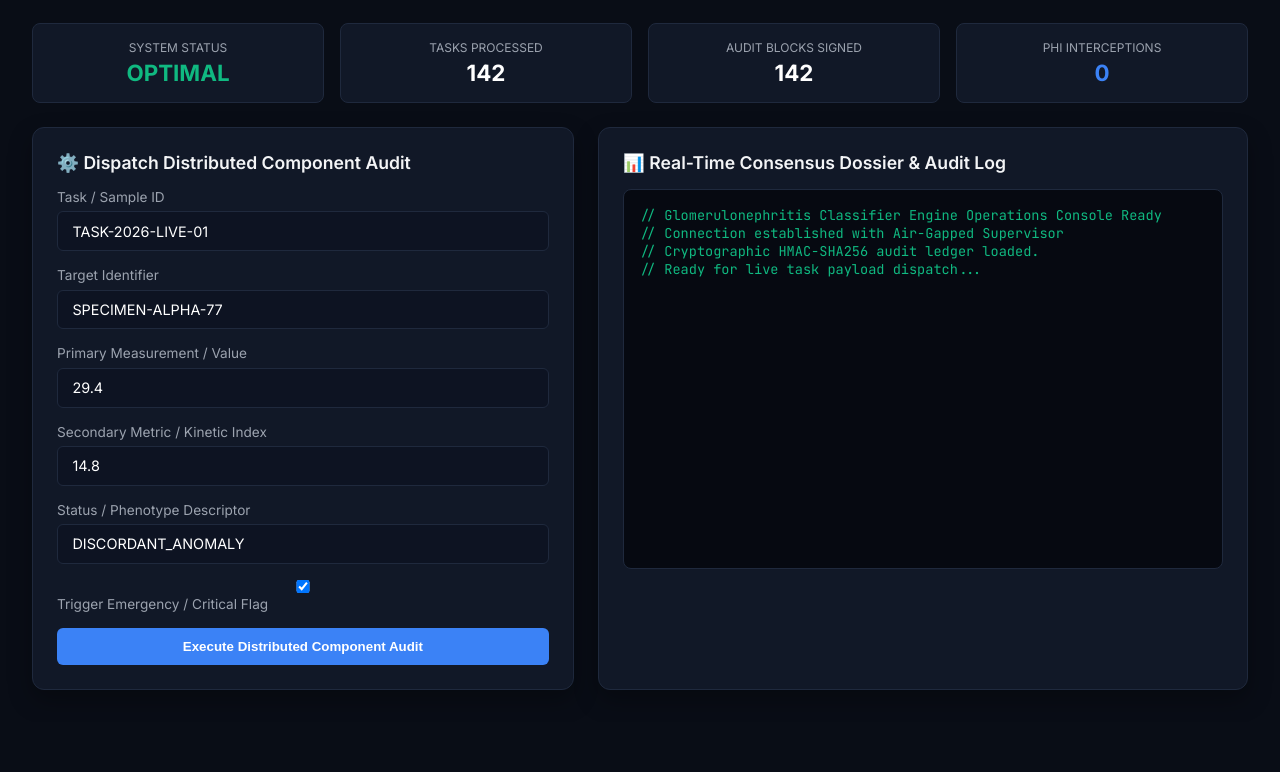
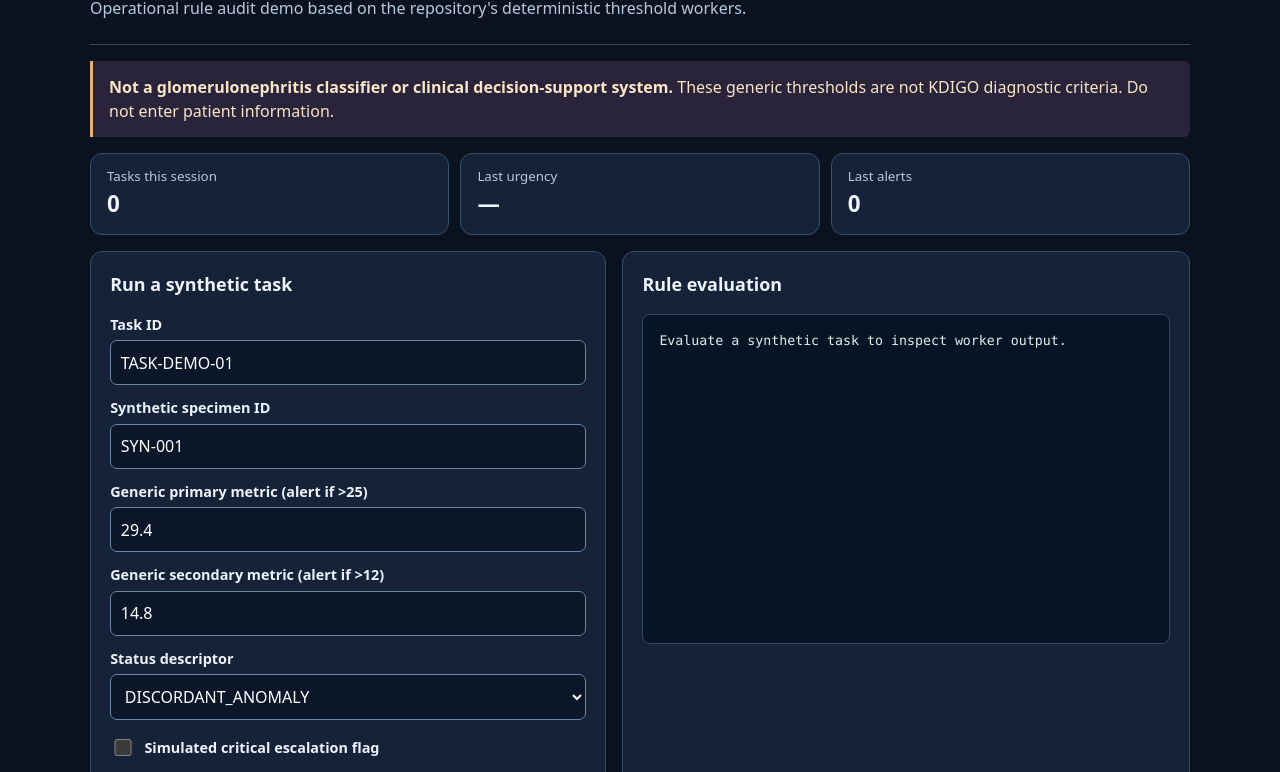
Before and after one commit to abusuraihsakhri/glomerulonephritis-classifier-agent, a plain HTML site: page web/index.html in a window 1280 px wide. Shown: the part 118-890 px from the top of the page. Before the commit the page ends 840 px from the top, so only its background shows below. Drawn offline with Linux system fonts and the light colour scheme.

Commit message:
Make browser rule demo functional and add smoke tests

```diff
--- a/web/index.html
+++ b/web/index.html
@@ -1,236 +1,103 @@
-<!DOCTYPE html>
+<!doctype html>
 <html lang="en">
 <head>
-    <meta charset="UTF-8">
-    <meta name="viewport" content="width=device-width, initial-scale=1.0">
-    <title>Glomerulonephritis Classifier Engine — Operations Console</title>
-    <link href="https://fonts.googleapis.com/css2?family=Inter:wght@300;400;600;700&family=JetBrains+Mono:wght@400;600&display=swap" rel="stylesheet">
+<meta charset="utf-8"><meta name="viewport" content="width=device-width,initial-scale=1">
+<title>GN rule audit — Local demonstration</title>
 <style>
-        :root {
-            --bg: #090d16;
-            --card: #111827;
-            --border: #1f293d;
-            --accent: #3b82f6;
-            --accent-glow: rgba(59, 130, 246, 0.25);
-            --text: #f3f4f6;
-            --text-muted: #9ca3af;
-            --danger: #ef4444;
-            --warning: #f59e0b;
-            --success: #10b981;
-        }
-        * { box-sizing: border-box; margin: 0; padding: 0; }
-        body {
-            font-family: 'Inter', sans-serif;
-            background: var(--bg);
-            color: var(--text);
-            padding: 2rem;
-            min-height: 100vh;
-        }
-        .header {
-            display: flex;
-            justify-content: space-between;
-            align-items: center;
-            border-bottom: 1px solid var(--border);
-            padding-bottom: 1.5rem;
-            margin-bottom: 2rem;
-        }
-        .header-title h1 { font-size: 1.6rem; font-weight: 700; color: #fff; }
-        .header-title p { color: var(--text-muted); font-size: 0.9rem; margin-top: 0.25rem; }
-        .badge {
-            display: inline-block;
-            padding: 0.3rem 0.8rem;
-            border-radius: 9999px;
-            font-size: 0.75rem;
-            font-weight: 600;
-            background: var(--accent-glow);
-            color: var(--accent);
-            border: 1px solid var(--accent);
-        }
-        .grid {
-            display: grid;
-            grid-template-columns: 1fr 1.2fr;
-            gap: 1.5rem;
-        }
-        .card {
-            background: var(--card);
-            border: 1px solid var(--border);
-            border-radius: 12px;
-            padding: 1.5rem;
-            box-shadow: 0 10px 25px rgba(0,0,0,0.3);
-        }
-        .card h2 {
-            font-size: 1.1rem;
-            font-weight: 600;
-            margin-bottom: 1rem;
-            display: flex;
-            align-items: center;
-            gap: 0.5rem;
-        }
-        .form-group { margin-bottom: 1rem; }
-        label { display: block; font-size: 0.85rem; color: var(--text-muted); margin-bottom: 0.4rem; }
-        input, select, textarea {
-            width: 100%;
-            padding: 0.65rem 0.9rem;
-            background: #0d1322;
-            border: 1px solid var(--border);
-            border-radius: 6px;
-            color: #fff;
-            font-family: inherit;
-            font-size: 0.9rem;
-        }
-        input:focus, textarea:focus { outline: none; border-color: var(--accent); }
-        .btn {
-            background: var(--accent);
-            color: #fff;
-            border: none;
-            padding: 0.7rem 1.4rem;
-            border-radius: 6px;
-            font-weight: 600;
-            cursor: pointer;
-            transition: 0.2s;
-            width: 100%;
-        }
-        .btn:hover { background: #2563eb; }
-        .terminal {
-            background: #060911;
-            border: 1px solid var(--border);
-            border-radius: 8px;
-            padding: 1rem;
-            font-family: 'JetBrains Mono', monospace;
-            font-size: 0.85rem;
-            color: #10b981;
-            height: 380px;
-            overflow-y: auto;
-            white-space: pre-wrap;
-        }
-        .metrics-bar {
-            display: grid;
-            grid-template-columns: repeat(4, 1fr);
-            gap: 1rem;
-            margin-bottom: 1.5rem;
-        }
-        .metric-box {
-            background: var(--card);
-            border: 1px solid var(--border);
-            border-radius: 8px;
-            padding: 1rem;
-            text-align: center;
-        }
-        .metric-val { font-size: 1.4rem; font-weight: 700; color: #fff; margin-top: 0.25rem; }
-        .metric-label { font-size: 0.75rem; color: var(--text-muted); text-transform: uppercase; }
+:root{color-scheme:dark;font:16px/1.5 system-ui,sans-serif;background:#0a1220;color:#edf3fc}
+*{box-sizing:border-box} body{margin:0;padding:clamp(1rem,3vw,2.5rem)} main{max-width:1100px;margin:auto}
+header{border-bottom:1px solid #34475e;padding-bottom:1rem;margin-bottom:1rem}
+h1{font-size:clamp(1.5rem,3vw,2rem);margin:0}h2{font-size:1.12rem;margin:0 0 1rem}
+p{color:#b8cadd;margin:.5rem 0}.tag{color:#90cef4;text-transform:uppercase;letter-spacing:.08em;font-size:.8rem;font-weight:700}
+.notice{padding:.9rem 1rem;background:#292439;border-left:3px solid #e9b46a;border-radius:0 6px 6px 0;color:#f8e6c7;margin:1rem 0}
+.stats{display:grid;grid-template-columns:repeat(3,minmax(0,1fr));gap:.7rem;margin-bottom:1rem}
+.stat,.panel{background:#152237;border:1px solid #39506a;border-radius:12px}.stat{padding:.8rem 1rem}
+.stat small{display:block;color:#b8cadd}.stat strong{font-size:1.4rem;font-variant-numeric:tabular-nums}
+.layout{display:grid;grid-template-columns:1fr 1.1fr;gap:1rem}.panel{padding:1.2rem;min-width:0}
+label{display:block;margin:.75rem 0 .3rem;font-size:.9rem;font-weight:600}
+input,select{width:100%;font:inherit;color:#fff;background:#0b1628;border:1px solid #6b86a5;border-radius:7px;padding:.6rem}
+input:focus-visible,select:focus-visible,button:focus-visible{outline:3px solid #9fd1ff;outline-offset:2px}
+.check{display:flex;align-items:center;gap:.6rem;margin:1rem 0}.check input{width:1.1rem;height:1.1rem}.check label{margin:0}
+button{font:inherit;font-weight:700;cursor:pointer;border:0;border-radius:7px;color:#fff;padding:.65rem .9rem;background:#3176d8}
+button:hover{background:#205bb0}.secondary{background:#344b68;margin-left:.5rem}button:disabled{opacity:.5;cursor:not-allowed}
+pre{background:#071426;border:1px solid #34475e;border-radius:8px;color:#dcf2e9;padding:1rem;min-height:330px;max-height:600px;overflow:auto;white-space:pre-wrap;overflow-wrap:anywhere;font:.83rem/1.55 ui-monospace,Consolas,monospace}
+#error{color:#ffc0b9;min-height:1.5rem}footer{border-top:1px solid #34475e;margin-top:1.3rem;padding-top:.8rem;font-size:.85rem}
+@media(max-width:750px){.layout{grid-template-columns:1fr}.stat{padding:.6rem}.stat strong{font-size:1.1rem}}
 </style>
 </head>
-<body>
-
-    <div class="header">
-        <div class="header-title">
-            <h1>Glomerulonephritis Classifier Engine</h1>
-            <p>Domain: Clinical & Cryptographic AI | Standard: CAP / CLSI / NIST Standards | LabMind-Atlas Architecture</p>
+<body><main>
+<header><div class="tag">Local • Offline • Synthetic examples</div><h1>Glomerulonephritis Classifier Agent</h1>
+<p>Operational rule audit demo based on the repository's deterministic threshold workers.</p></header>
+<div class="notice" role="note"><strong>Not a glomerulonephritis classifier or clinical decision-support system.</strong> These generic thresholds are not KDIGO diagnostic criteria. Do not enter patient information.</div>
+<section class="stats" aria-label="Session metrics"><div class="stat"><small>Tasks this session</small><strong id="tasks">0</strong></div><div class="stat"><small>Last urgency</small><strong id="urgency">—</strong></div><div class="stat"><small>Last alerts</small><strong id="alerts">0</strong></div></section>
+<div class="layout">
+<section class="panel"><h2>Run a synthetic task</h2>
+<form id="audit-form">
+<label for="task_id">Task ID</label><input id="task_id" value="TASK-DEMO-01" maxlength="64" pattern="[A-Za-z0-9_-]+" required autocomplete="off">
+<label for="target_identifier">Synthetic specimen ID</label><input id="target_identifier" value="SYN-001" maxlength="64" pattern="[A-Za-z0-9_-]+" required autocomplete="off">
+<label for="primary_metric">Generic primary metric (alert if &gt;25)</label><input type="number" id="primary_metric" value="29.4" step="any" min="-1000000000" max="1000000000" required>
+<label for="secondary_metric">Generic secondary metric (alert if &gt;12)</label><input type="number" id="secondary_metric" value="14.8" step="any" min="-1000000000" max="1000000000" required>
+<label for="status_descriptor">Status descriptor</label><select id="status_descriptor"><option>NOMINAL</option><option selected>DISCORDANT_ANOMALY</option><option>FAIL</option><option>REJECT</option></select>
+<div class="check"><input type="checkbox" id="is_critical_flag"><label for="is_critical_flag">Simulated critical escalation flag</label></div>
+<button type="submit">Evaluate rules</button><button type="button" id="download" class="secondary" disabled>Export JSON</button>
+<p id="error" role="alert" aria-live="assertive"></p>
+</form></section>
+<section class="panel"><h2>Rule evaluation</h2><pre id="output" aria-live="polite">Evaluate a synthetic task to inspect worker output.</pre></section>
 </div>
-        <div>
-            <span class="badge">Air-Gapped Active</span>
-            <span class="badge" style="background: rgba(16,185,129,0.2); color: #10b981; border-color: #10b981;">Zero-PHI Guard Active</span>
-        </div>
-    </div>
-
-    <div class="metrics-bar">
-        <div class="metric-box">
-            <div class="metric-label">System Status</div>
-            <div class="metric-val" style="color: var(--success);" id="m-status">OPTIMAL</div>
-        </div>
-        <div class="metric-box">
-            <div class="metric-label">Tasks Processed</div>
-            <div class="metric-val" id="m-tasks">142</div>
-        </div>
-        <div class="metric-box">
-            <div class="metric-label">Audit Blocks Signed</div>
-            <div class="metric-val" id="m-audit">142</div>
-        </div>
-        <div class="metric-box">
-            <div class="metric-label">PHI Interceptions</div>
-            <div class="metric-val" style="color: var(--accent);" id="m-phi">0</div>
-        </div>
-    </div>
-
-    <div class="grid">
-        <div class="card">
-            <h2>⚙️ Dispatch Distributed Component Audit</h2>
-            <div class="form-group">
-                <label>Task / Sample ID</label>
-                <input type="text" id="task_id" value="TASK-2026-LIVE-01">
-            </div>
-            <div class="form-group">
-                <label>Target Identifier</label>
-                <input type="text" id="target_id" value="SPECIMEN-ALPHA-77">
-            </div>
-            <div class="form-group">
-                <label>Primary Measurement / Value</label>
-                <input type="number" id="primary_metric" value="29.4" step="0.1">
-            </div>
-            <div class="form-group">
-                <label>Secondary Metric / Kinetic Index</label>
-                <input type="number" id="secondary_metric" value="14.8" step="0.1">
-            </div>
-            <div class="form-group">
-                <label>Status / Phenotype Descriptor</label>
-                <input type="text" id="status_descriptor" value="DISCORDANT_ANOMALY">
-            </div>
-            <div class="form-group">
-                <label><input type="checkbox" id="is_critical" checked> Trigger Emergency / Critical Flag</label>
-            </div>
-            <button class="btn" onclick="runAudit()">Execute Distributed Component Audit</button>
-        </div>
-
-        <div class="card">
-            <h2>📊 Real-Time Consensus Dossier & Audit Log</h2>
-            <div class="terminal" id="outputConsole">// Glomerulonephritis Classifier Engine Operations Console Ready
-// Connection established with Air-Gapped Supervisor
-// Cryptographic HMAC-SHA256 audit ledger loaded.
-// Ready for live task payload dispatch...</div>
-        </div>
-    </div>
-
+<footer><p>Privacy: evaluation runs inside this page only, without network requests, browser storage, or telemetry. The Python HMAC audit ledger is not reproduced here. No medical diagnoses are generated.</p></footer>
+</main>
 <script>
-        async function runAudit() {
-            const consoleEl = document.getElementById('outputConsole');
-            consoleEl.innerText = "// Dispatching task across specialized workers...
-// Invoking InvariantQCWorker, SafetyEscalationWorker, ProtocolWorker...";
-
-            const payload = {
-                task_id: document.getElementById('task_id').value,
-                target_identifier: document.getElementById('target_id').value,
-                primary_metric: parseFloat(document.getElementById('primary_metric').value),
-                secondary_metric: parseFloat(document.getElementById('secondary_metric').value),
-                status_descriptor: document.getElementById('status_descriptor').value,
-                is_critical_flag: document.getElementById('is_critical').checked
-            };
-
+"use strict";
+const el = id => document.getElementById(id);
+let lastResult = null;
+let evaluated = 0;
+function classify(p) {
+  const alerts = [];
+  const push = (worker,urgency,summary,details) => alerts.push({
+    origin_worker:worker,urgency:urgency,summary:summary,technical_details:details,
+    actionable_remediation:"Review the simulated input; this is not medical advice."
+  });
+  if (p.primary_metric > 25) push("InvariantQCWorker","ELEVATED_RISK","Primary metric threshold exceeded","Primary="+p.primary_metric+" exceeds 25.");
+  if (p.is_critical_flag || p.secondary_metric > 12) push("SafetyEscalationWorker",
+    p.is_critical_flag ? "CRITICAL_STAT_PANIC" : "ELEVATED_RISK","Escalation condition",
+    "Critical flag="+p.is_critical_flag+", secondary="+p.secondary_metric+".");
+  if (["DISCORDANT","ANOMALY","MUTANT","VIOLATION","FAIL","REJECT"].some(k => p.status_descriptor.toUpperCase().includes(k)))
+    push("ProtocolConformanceWorker","ELEVATED_RISK","Descriptor flagged","Descriptor="+p.status_descriptor+".");
+  const critical = alerts.filter(x => x.urgency === "CRITICAL_STAT_PANIC").length;
+  const elevated = alerts.filter(x => x.urgency === "ELEVATED_RISK").length;
+  return {mode:"local_demonstration",clinical_validation:"none",task_id:p.task_id,
+    target_identifier:p.target_identifier,
+    overall_urgency:critical?"CRITICAL_STAT_PANIC":elevated?"ELEVATED_RISK":"ROUTINE",
+    integrity_status:critical?"RECALIBRATION_REQUIRED":elevated?"DISCORDANT_ANOMALY":"VALIDATED_OPTIMAL",
+    total_alerts:alerts.length,critical_alerts_count:critical,alerts:alerts};
+}
+function readPayload() {
+  const task = el("task_id").value.trim(),target = el("target_identifier").value.trim();
+  if (!/^[A-Za-z0-9_-]{1,64}$/.test(task) || !/^[A-Za-z0-9_-]{1,64}$/.test(target))
+    throw Error("Use short synthetic IDs with letters, numbers, '-' or '_'.");
+  const primary = Number(el("primary_metric").value), secondary = Number(el("secondary_metric").value);
+  if (!el("primary_metric").value.trim() || !el("secondary_metric").value.trim() ||
+      !Number.isFinite(primary) || !Number.isFinite(secondary) || Math.abs(primary)>1e9 || Math.abs(secondary)>1e9)
+    throw Error("Metrics must be finite numbers between -1,000,000,000 and 1,000,000,000.");
+  return {task_id:task,target_identifier:target,primary_metric:primary,secondary_metric:secondary,
+    status_descriptor:el("status_descriptor").value,is_critical_flag:el("is_critical_flag").checked};
+}
+el("audit-form").addEventListener("submit",event => {
+  event.preventDefault();el("error").textContent="";
   try {
-                const res = await fetch('/api/audit', {
-                    method: 'POST',
-                    headers: { 'Content-Type': 'application/json' },
-                    body: JSON.stringify(payload)
+    lastResult=classify(readPayload());evaluated++;
+    el("tasks").textContent=String(evaluated);
+    el("urgency").textContent=lastResult.overall_urgency==="CRITICAL_STAT_PANIC"?"Critical":
+      lastResult.overall_urgency==="ELEVATED_RISK"?"Elevated":"Routine";
+    el("alerts").textContent=String(lastResult.total_alerts);
+    el("output").textContent=JSON.stringify(lastResult,null,2);
+    el("download").disabled=false;
+  } catch(error) { el("error").textContent=error.message; }
 });
-                const data = await res.json();
-                consoleEl.innerText = JSON.stringify(data, null, 2);
-                document.getElementById('m-tasks').innerText = parseInt(document.getElementById('m-tasks').innerText) + 1;
-                document.getElementById('m-audit').innerText = parseInt(document.getElementById('m-audit').innerText) + 1;
-            } catch (err) {
-                consoleEl.innerText = "// Offline / Simulation Output:\n" + JSON.stringify({
-                    dossier_id: "DOSSIER-SIM-" + Math.floor(Math.random()*10000),
-                    system: "glomerulonephritis-classifier-engine",
-                    domain: "Clinical & Cryptographic AI",
-                    task_id: payload.task_id,
-                    overall_urgency: payload.is_critical_flag ? "CRITICAL_STAT_PANIC" : "ELEVATED_RISK",
-                    integrity_status: "DISCORDANT_ANOMALY",
-                    alerts: [
-                        { worker: "InvariantQCWorker", alert: "Primary metric exceeds upper reference bound" },
-                        { worker: "SafetyEscalationWorker", alert: "Critical emergency interlock flag active" }
-                    ],
-                    audit_hash: "HMAC_SHA256_e83f9a72b941d6c381f9"
-                }, null, 2);
-            }
-        }
+el("download").addEventListener("click",()=>{
+  if(!lastResult)return;
+  const url=URL.createObjectURL(new Blob([JSON.stringify(lastResult,null,2)+"\n"],{type:"application/json"}));
+  const a=document.createElement("a");a.href=url;a.download="gn-rule-demo.json";a.click();URL.revokeObjectURL(url);
+});
 </script>
-</body>
-</html>
+</body></html>
```
Also changed, not shown: 2 other files. Lines whose indentation alone changed are shown as unchanged.
